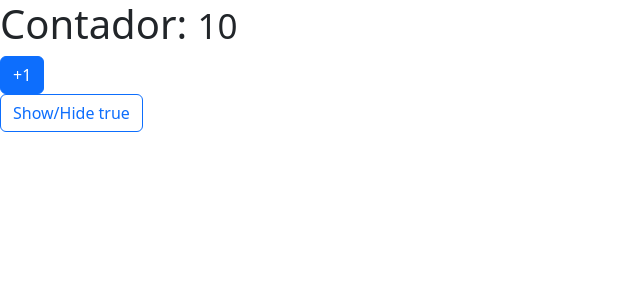
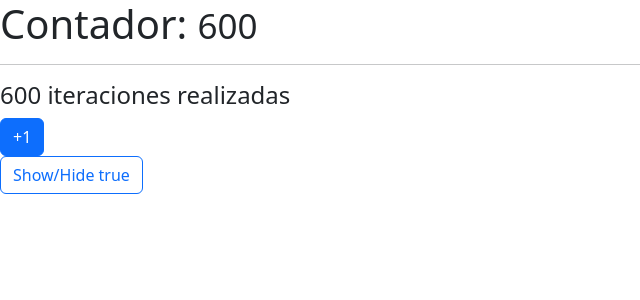
Before and after one commit to LuisJavier55/05-HOOKNEW, a React (Vite) app: page / in a window 1280 px wide. Shown: the top 300 px of the page, without its empty margins (0-640 px from the left). Built offline with nearby package versions, Linux system fonts and the light colour scheme.

Commit message:
se agrego memorizeHook, el cual describe el funcionamiento de UseMemo correctamente

```diff
--- /dev/null
+++ b/src/06-memos/memorizeHook.jsx
@@ -0,0 +1,55 @@
+import { useState } from "react"
+import { useCounterMine } from "../hooks"
+import { useMemo } from "react";
+
+function heavyStuff(numeroItera=100) {
+    for (let i = 0; i < numeroItera; i++) {
+        console.log('ay vamos ..');
+
+    }
+    return `${numeroItera} iteraciones realizadas`
+}
+
+
+
+export const MemoHook = () => {
+
+    const { CHCounter, Suma } = useCounterMine(600)
+    const [ mostrar, setMostrar ] = useState(true)
+    /* sintaxis de USEMEMO
+    useMemo(() => first: valor que va devolver algo, [second:va hacer algo si las dependecias cambian])
+    */
+   // este caso emorize memoriza el valor que se va ejecutar, llamamos la funcion que nos devovera el log de la funcion y solo funcionara cuando el contador cambie
+   //el otro boton ya no se ejecutara ya que solo esta renderizando el CHcouter, solo aplica en tareas pesadas que se ejecutaran pocas veces
+    const memorizeValue = useMemo(()=> heavyStuff(CHCounter),[CHCounter])
+
+
+
+  return (
+    <>
+    {/* componente Small donde se memorizara  */}
+    <h1>Contador: <small>{CHCounter}</small> </h1>
+
+    <hr />
+
+    <h4>{memorizeValue}</h4>
+
+    {/* boton renderizado */}
+    <button
+    className="btn btn-primary"
+    onClick={() => Suma()}
+    >
+        +1
+    </button>
+
+    <br />
+    {/* boton que tendra el valor en memoria con memo */}
+    <button
+    className="btn btn-outline-primary"
+
+    onClick={()=>setMostrar(!mostrar)}> {/* cambia al oprimirlo  */}
+        Show/Hide {JSON.stringify(mostrar)}
+    </button>
+    </>
+  )
+}
--- a/src/main.jsx
+++ b/src/main.jsx
@@ -1,6 +1,7 @@
 import { StrictMode } from 'react'
 import { createRoot } from 'react-dom/client'
-import { Memorize } from './06-memos/memorize'
+import { MemoHook } from './06-memos/memorizeHook'
+// import { Memorize } from './06-memos/memorize'
 // import { Layout } from './05-useLayoutEffect/Layout'
 // import { FocusScreen } from './04-useRef/FocusScreen'
 // import { MultipleCustomHook } from './03-useFetch/MultipleCustomHook'
@@ -11,6 +12,6 @@ import { Memorize } from './06-memos/memorize'
 
 createRoot(document.getElementById('root')).render(
   <StrictMode>
-    <Memorize />
+    <MemoHook />
   </StrictMode>,
 )
```
